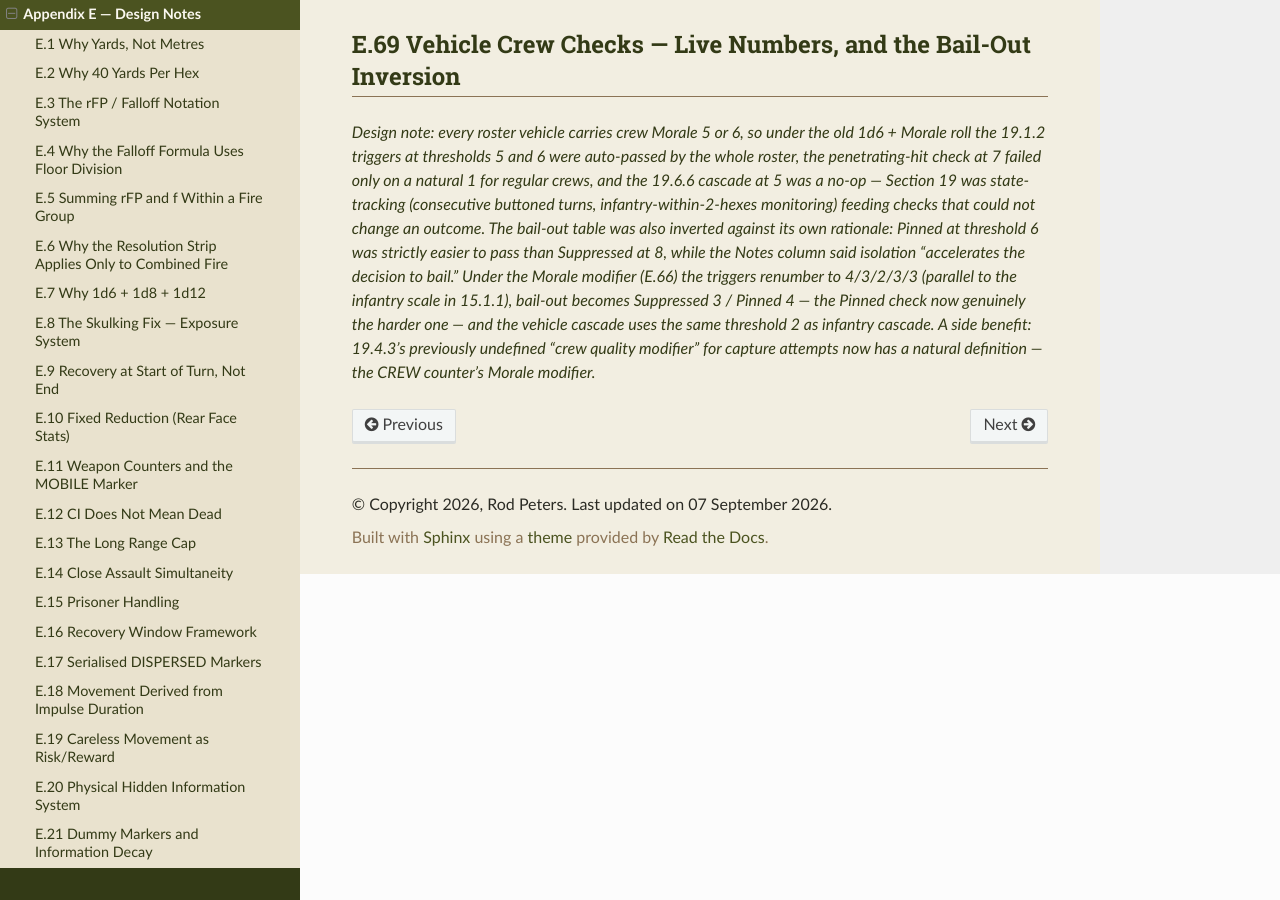
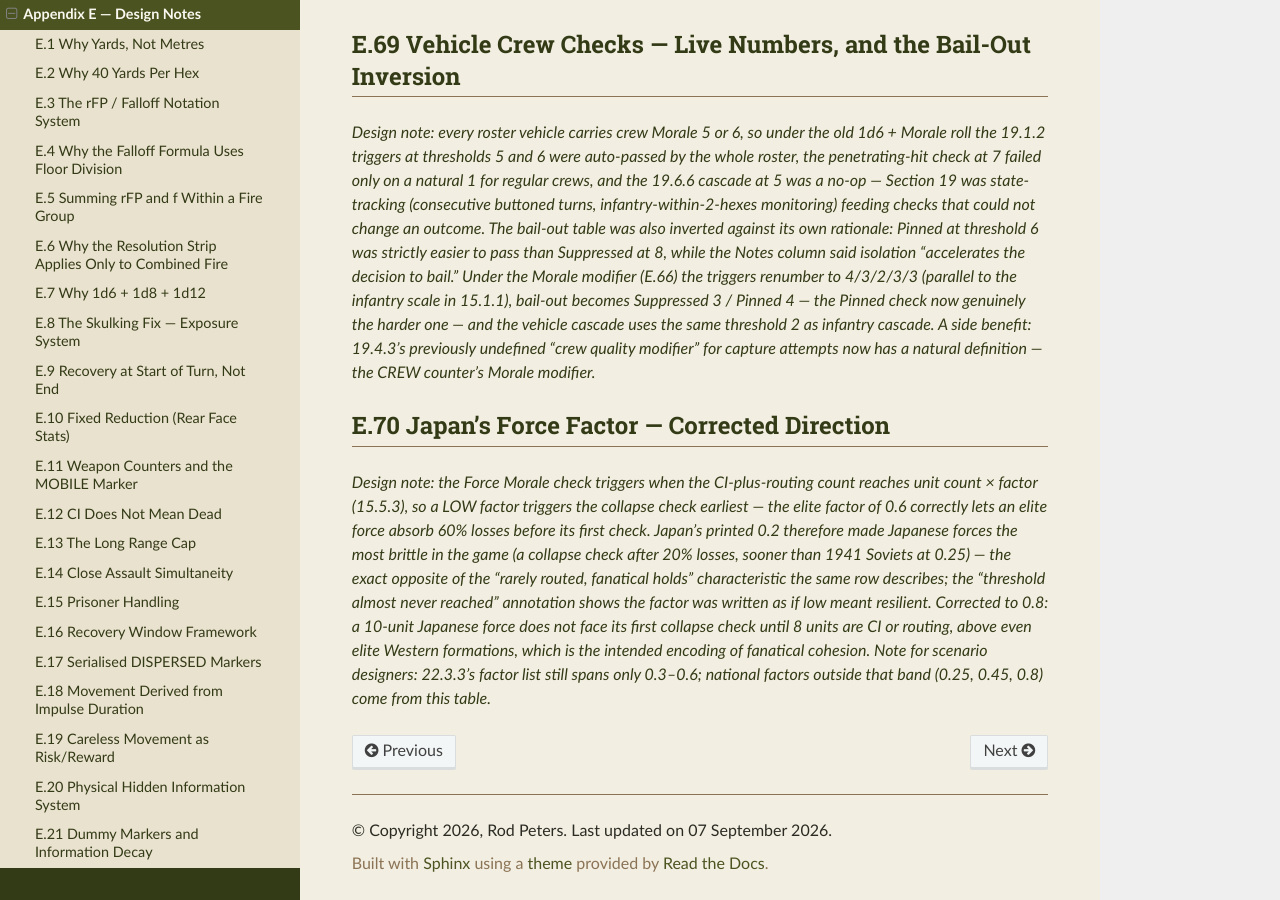
Before and after one commit to spugnoid/wdr-wargame, a Sphinx documentation site: the page built from docs/source/appendix_e__design_notes.rst, in a window 1280 px wide and 900 px high, scrolled down 21829 px. Built offline with Sphinx 7.4.7 and the Read the Docs theme 3.1.0, drawn with Linux system fonts in a browser that asks for light colours.

Commit message:
rules: correct Japan's Force Morale factor from 0.2 to 0.8 (15.6)
A low factor triggers the collapse check earliest (15.5.3), so 0.2
made Japan the most brittle force in the game — the opposite of the
'rarely routed, fanatical holds' characteristic in the same row.
0.8 defers the first check until 80% losses, above elite Western
formations. Design note E.70.

Co-Authored-By: Claude Fable 5 <noreply@anthropic.com>
Claude-Session: https://claude.ai/code/session_01MRhnethYPpBAmEh6wa83hu

```diff
--- a/docs/source/appendix_e__design_notes.rst
+++ b/docs/source/appendix_e__design_notes.rst
@@ -434,3 +434,8 @@ E.69  Vehicle Crew Checks — Live Numbers, and the Bail-Out Inversion
 --------------------------------------------------------------------
 
 *Design note: every roster vehicle carries crew Morale 5 or 6, so under the old 1d6 + Morale roll the 19.1.2 triggers at thresholds 5 and 6 were auto-passed by the whole roster, the penetrating-hit check at 7 failed only on a natural 1 for regular crews, and the 19.6.6 cascade at 5 was a no-op — Section 19 was state-tracking (consecutive buttoned turns, infantry-within-2-hexes monitoring) feeding checks that could not change an outcome. The bail-out table was also inverted against its own rationale: Pinned at threshold 6 was strictly easier to pass than Suppressed at 8, while the Notes column said isolation "accelerates the decision to bail." Under the Morale modifier (E.66) the triggers renumber to 4/3/2/3/3 (parallel to the infantry scale in 15.1.1), bail-out becomes Suppressed 3 / Pinned 4 — the Pinned check now genuinely the harder one — and the vehicle cascade uses the same threshold 2 as infantry cascade. A side benefit: 19.4.3's previously undefined "crew quality modifier" for capture attempts now has a natural definition — the CREW counter's Morale modifier.*
+
+E.70  Japan's Force Factor — Corrected Direction
+------------------------------------------------
+
+*Design note: the Force Morale check triggers when the CI-plus-routing count reaches unit count × factor (15.5.3), so a LOW factor triggers the collapse check earliest — the elite factor of 0.6 correctly lets an elite force absorb 60% losses before its first check. Japan's printed 0.2 therefore made Japanese forces the most brittle in the game (a collapse check after 20% losses, sooner than 1941 Soviets at 0.25) — the exact opposite of the "rarely routed, fanatical holds" characteristic the same row describes; the "threshold almost never reached" annotation shows the factor was written as if low meant resilient. Corrected to 0.8: a 10-unit Japanese force does not face its first collapse check until 8 units are CI or routing, above even elite Western formations, which is the intended encoding of fanatical cohesion. Note for scenario designers: 22.3.3's factor list still spans only 0.3–0.6; national factors outside that band (0.25, 0.45, 0.8) come from this table.*
--- a/docs/source/section_15__morale_break_and_rout.rst
+++ b/docs/source/section_15__morale_break_and_rout.rst
@@ -198,7 +198,7 @@ Morale break behaviour differed significantly by nation and period. These differ
      - Moderate Morale, factor 0.45
    * - Japan throughout
      - Rarely routed, fanatical holds
-     - High Morale, factor 0.2 — threshold almost never reached
+     - High Morale, factor 0.8 — collapse check almost never reached
 
 
 15.7  Scenario End Conditions
```
